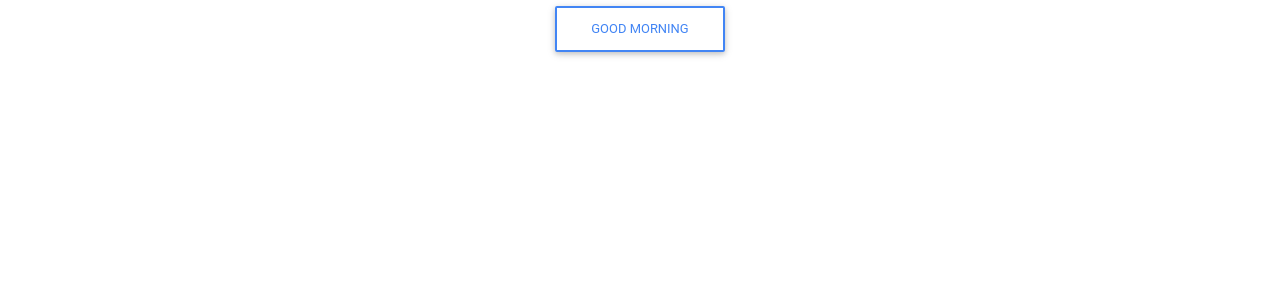
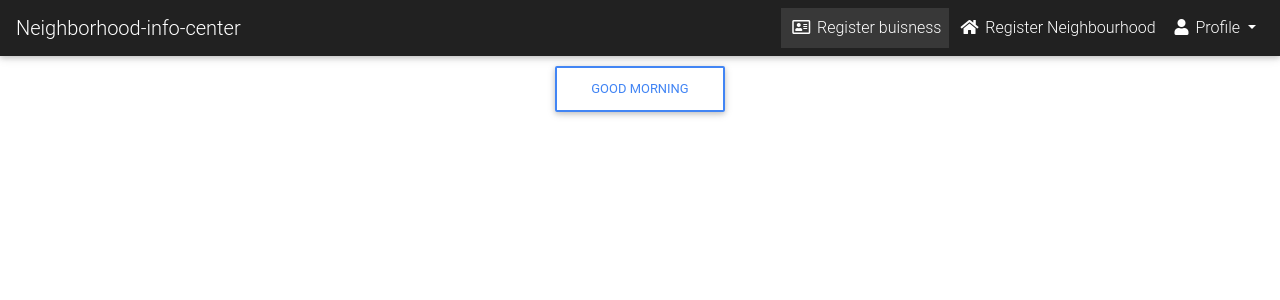
Before and after one commit to Nyota254/Neighborhood-info-center, a Django app: page / in a window 1280 px wide. Shown: the top 300 px of the page. Run offline with Django 3.2, Linux system fonts and the light colour scheme; the visitor is signed in with stand-in values (Sample User, id 1); some libraries are stand-ins or nearby versions.

Commit message:
create navbar for easier navigation

```diff
--- a/main/templates/main/base.html
+++ b/main/templates/main/base.html
@@ -19,6 +19,9 @@
 </head>
 
 <body>
+
+    {% include 'main/navbar.html' %}
+
     {% if messages %}
         {% for message in messages %}
             <div class="alert alert-{{ message.tags }}">
--- /dev/null
+++ b/main/templates/main/navbar.html
@@ -0,0 +1,47 @@
+<!--Navbar -->
+<nav class="mb-1 navbar navbar-expand-lg navbar-dark bg-dark">
+    <a class="navbar-brand" href="/">Neighborhood-info-center</a>
+    <button class="navbar-toggler" type="button" data-toggle="collapse" data-target="#navbarSupportedContent-4"
+        aria-controls="navbarSupportedContent-4" aria-expanded="false" aria-label="Toggle navigation">
+        <span class="navbar-toggler-icon"></span>
+    </button>
+    {% if user.is_authenticated %}
+    <div class="collapse navbar-collapse" id="navbarSupportedContent-4">
+        <ul class="navbar-nav ml-auto">
+            <li class="nav-item active">
+                <a class="nav-link" href="#">
+                    <i class="far fa-address-card"></i> Register buisness
+                </a>
+            </li>
+            <li class="nav-item">
+                <a class="nav-link" href="#">
+                    <i class="fas fa-home"></i> Register Neighbourhood</a>
+            </li>
+            <li class="nav-item dropdown">
+                <a class="nav-link dropdown-toggle" id="navbarDropdownMenuLink-4" data-toggle="dropdown"
+                    aria-haspopup="true" aria-expanded="false">
+                    <i class="fas fa-user"></i> Profile </a>
+                <div class="dropdown-menu dropdown-menu-right dropdown-info" aria-labelledby="navbarDropdownMenuLink-4">
+                    <a class="dropdown-item" href="{% url 'profile' %}">My account</a>
+                    <a class="dropdown-item" href="{% url 'logout' %}">Log out</a>
+                </div>
+            </li>
+        </ul>
+    </div>
+    {% else %}
+    <div class="collapse navbar-collapse" id="navbarSupportedContent-4">
+        <ul class="navbar-nav ml-auto">
+            <li class="nav-item dropdown">
+                <a class="nav-link dropdown-toggle" id="navbarDropdownMenuLink-4" data-toggle="dropdown"
+                    aria-haspopup="true" aria-expanded="false">
+                    <i class="fas fa-user"></i> Account </a>
+                <div class="dropdown-menu dropdown-menu-right dropdown-info" aria-labelledby="navbarDropdownMenuLink-4">
+                    <a class="dropdown-item" href="{% url 'login' %}">Log In</a>
+                    <a class="dropdown-item" href="{% url 'register' %}">Sign Up</a>
+                </div>
+            </li>
+        </ul>
+    </div>
+    {% endif %}
+</nav>
+<!--/.Navbar -->
```
